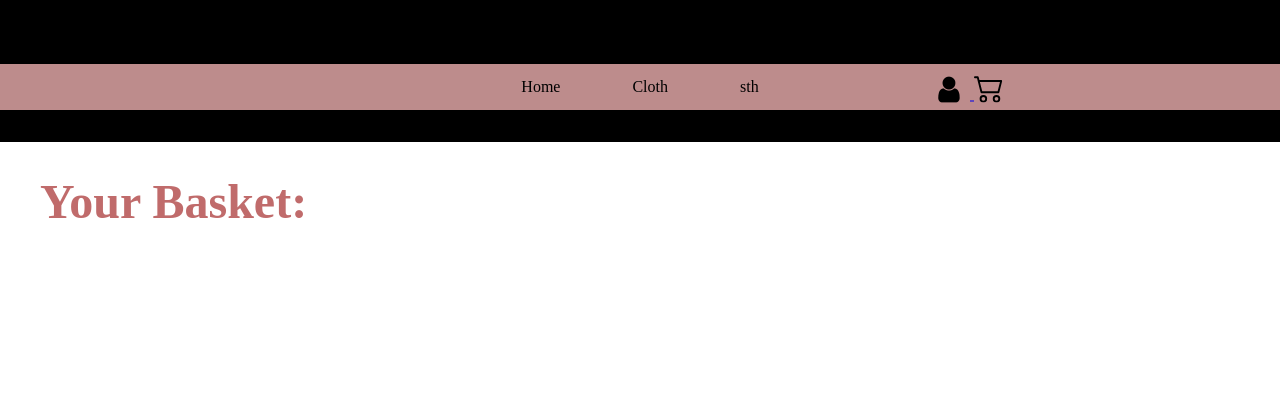
After one commit to Kokoszsz/Cloth-Shop-Website, a Flask app: page /basket in a window 1280 px wide. The commit adds this page. Shown: the top 420 px of the page. Run offline with Flask 3, Linux system fonts and the light colour scheme; some libraries are stand-ins or nearby versions.

Commit message:
Web basket update
- A new basket page has been added to the application.
- Users can now add products to their basket directly from the cloth page, and view them in the newly added basket page.
- An informative message has been added to inform the user when a product has been successfully added to their basket.

```diff
--- a/web/app.py
+++ b/web/app.py
@@ -1,6 +1,5 @@
-from flask import Flask, render_template, redirect, request, url_for, session
+from flask import Flask, render_template, redirect, request, session, url_for, jsonify
 from flask_mysqldb  import MySQL
-from flask import jsonify
 import mysql.connector
 
 
@@ -17,34 +16,38 @@ mydb = mysql.connector.connect(
 )
 
 mycursor = mydb.cursor()
-mycursor.execute('''SELECT * FROM cloths''')
-cloth_data = mycursor.fetchall()
+mycursor.execute('''SELECT * FROM products''')
+product_data = mycursor.fetchall()
 mycursor.execute('''SELECT * FROM users''')
 users_data = mycursor.fetchall()
 mycursor.close()
 
 users = []
 for user in users_data:
-    cloth_dict = {
+    user_dict = {
         'id': user[0],
         'name': user[1],
         'password': user[2],
         'email': user[3],
-        'basket': user[4].split(',')
+        'basket': []
     }
-    users.append(cloth_dict)
+    users.append(user_dict)
+
 
 products = []
-for cloth in cloth_data:
-    cloth_dict = {
-        'name': cloth[1],
-        'cost_to_show': cloth[2],
-        'cost': float(cloth[2]),
-        'cloth_cathegory': cloth[3],
-        'gender' : cloth[4],
-        'image': cloth[5]
+for product in product_data:
+    product_dict = {
+        'id': product[0],
+        'name': product[1],
+        'cost_to_show': product[2],
+        'cost': float(product[2]),
+        'cloth_cathegory': product[3],
+        'gender' : product[4],
+        'image': product[5]
     }
-    products.append(cloth_dict)
+    products.append(product_dict)
+
+basket_for_not_logged_in = []
 
 
 def filter_products(products, min_value, max_value, genders, kinds):
@@ -104,6 +107,19 @@ def get_filtered_products():
     return jsonify({'products': filtered_products})
 
 
+@app.route("/my-route", methods=["POST"])
+def my_route():
+
+    product_ID = int(request.json["product_ID"])
+
+    if 'user' not in session:
+        basket_for_not_logged_in.append(product_ID)
+        #print(basket_for_not_logged_in)
+    else:
+        session['user']['basket'].append(product_ID)
+        session.modified = True
+        #print(session['user']['basket'])
+    return "Success"
 
 @app.route('/account', methods = ['POST', 'GET'])
 def account():
@@ -118,6 +134,8 @@ def account():
             username = request.form['username']
             email = request.form['email']
             password = request.form['password']
+            basket = session['user']['basket']
+
 
 
 
@@ -137,7 +155,8 @@ def account():
                         'email': email,
                         'id': id,
                         'name': username,
-                        'password': password
+                        'password': password,
+                        'basket': basket
                     }
                 else:
                     error = 'Already sucha an e-mail'
@@ -157,12 +176,31 @@ def login():
 
         potential_error, user_info = check_login(username, password)
 
+        user_info['basket'] = basket_for_not_logged_in
+
         if potential_error == 'good':
             session['user'] = user_info
             return redirect(url_for('account'))
 
 
     return render_template('login.html', error = potential_error)
+
+
+
+
+@app.route('/basket')
+def basket():
+
+    if 'user' in session:
+        filtered_products = [product for product in products if product['id'] in session['user']['basket']]
+        #print(filtered_products)
+        return render_template('basket.html', products = filtered_products)
+    else:
+        filtered_products = [product for product in products if product['id'] in basket_for_not_logged_in]
+        #print(filtered_products)
+        return render_template('basket.html', products = filtered_products)
+
+
 
 @app.route('/logout')
 def logout():
@@ -171,6 +209,7 @@ def logout():
         return redirect(url_for('home'))
     else:
         pass
+
 
 ## if you are logged in and you try to go back to login page you will get redirected to home page
 @app.before_request
--- /dev/null
+++ b/web/static/basket.css
@@ -0,0 +1,81 @@
+.name {
+	background-color: black;
+	height: 4vh;
+	width: 100%;
+}
+
+.main-box {
+ 	width: 100%;
+	background-color: black;
+	height: 8vh;
+}
+
+.container {
+    width: 100%;
+    height: 100vh;
+    display: flex;
+    flex-direction: column;
+    align-items: left;
+    background-color: #ffffff;
+}
+
+
+
+.basket-heading {
+    font-size: 3rem;
+    color: #c06b6b;
+    margin-left: 40px;
+}
+
+.basket-items {
+    display: flex;
+    flex-direction: column;
+    align-items: center;
+    justify-content: center;
+    width: 40%;
+}
+
+.basket-item {
+    display: flex;
+    align-items: center;
+    justify-content: space-between;
+    width: 80%;
+    margin: 1rem;
+    padding: 1rem;
+    background-color: #bd8c8c;
+    border-radius: 1rem;
+}
+
+.basket-item-details {
+    display: flex;
+    flex-direction: column;
+    justify-content: space-between;
+    margin-right: 1rem;
+}
+
+.basket-item-details h3 {
+    font-size: 2rem;
+    margin: 0;
+}
+
+.basket-item-details p {
+    font-size: 1.5rem;
+    margin: 0;
+}
+
+.basket-item-details label {
+    font-size: 1.5rem;
+}
+
+.basket-item-details input {
+    font-size: 1.5rem;
+    width: 3rem;
+}
+
+.basket-item-image img {
+    height: 10rem;
+    border-radius: 0.5rem;
+}
+.bi-trash3-fill{
+    padding: 10px;
+}
--- /dev/null
+++ b/web/static/basket_increase_quantity.js
@@ -0,0 +1,3 @@
+function updateQuantity(productId) {
+    var quantity = document.getElementById("quantity-" + productId).value;
+}
--- a/web/static/login.css
+++ b/web/static/login.css
@@ -1,8 +1,6 @@
 
 
-body {
-    overflow-y: scroll;
-  }
+
 
 .container {
     display: flex;
--- /dev/null
+++ b/web/templates/basket.html
@@ -0,0 +1,46 @@
+<!DOCTYPE html>
+<html>
+    <meta name="viewport" content="width=device-width, initial-scale=1">
+    <head>
+        <title >Kokosz Cloth Shop Cloth</title>
+        <link rel="stylesheet" type="text/css" href="{{ url_for('static', filename='menu.css') }}"/>
+        <link rel="stylesheet" type="text/css" href="{{ url_for('static', filename='fontello.css') }}"/>
+        <link rel="stylesheet" type="text/css" href="{{ url_for('static', filename='basket.css') }}"/>
+
+    </head>
+
+    <body>
+        <div class="main-box"></div>
+        {% include 'menu.html' %}
+        <div class="name"></div>
+
+        <div class="container">
+            <h1 class="basket-heading">Your Basket:</h1>
+            <div class="basket-items">
+                {% for product in products %}
+                    <div class="basket-item">
+                        <div class="basket-item-details">
+                            <h3>{{ product.name }}</h3>
+                            <p>Price: {{ product.cost_to_show }} $</p>
+                            <label for="quantity-{{ product.id }}">Quantity:</label>
+                            <input type="number" id="quantity-{{ product.id }}" name="quantity-{{ product.id }}" min="1" value="1" onchange="updateQuantity('{{ product.id }}')">
+                            <svg xmlns="http://www.w3.org/2000/svg" width="24" height="24" fill="black" class="bi bi-trash3-fill" viewBox="0 0 16 16">
+                                <path d="M11 1.5v1h3.5a.5.5 0 0 1 0 1h-.538l-.853 10.66A2 2 0 0 1 11.115 16h-6.23a2 2 0 0 1-1.994-1.84L2.038 3.5H1.5a.5.5 0 0 1 0-1H5v-1A1.5 1.5 0 0 1 6.5 0h3A1.5 1.5 0 0 1 11 1.5Zm-5 0v1h4v-1a.5.5 0 0 0-.5-.5h-3a.5.5 0 0 0-.5.5ZM4.5 5.029l.5 8.5a.5.5 0 1 0 .998-.06l-.5-8.5a.5.5 0 1 0-.998.06Zm6.53-.528a.5.5 0 0 0-.528.47l-.5 8.5a.5.5 0 0 0 .998.058l.5-8.5a.5.5 0 0 0-.47-.528ZM8 4.5a.5.5 0 0 0-.5.5v8.5a.5.5 0 0 0 1 0V5a.5.5 0 0 0-.5-.5Z"/>
+                            </svg>
+                        </div>
+
+                        <div class="basket-item-image">
+                            <img src="{{ url_for('static', filename='images/' + product.image) }}" alt="{{ product.name }}">
+                        </div>
+                    </div>
+                {% endfor %}
+            </div>
+        </div>
+
+
+
+    </body>
+
+    <script type="text/javascript" src="{{ url_for('static', filename='basket_increase_quantity.js') }}"></script>
+
+</html>
--- a/web/templates/product_template.html
+++ b/web/templates/product_template.html
@@ -7,7 +7,7 @@
           <h2>{{ product.name }}</h2>
           <p class="price">{{ product.cost_to_show }} $</p>
       </div>
-      <a href="#" class="add-to-basket" data-product-name="{{ product.name }}">
+      <a href="#" class="add-to-basket" data-product_id="{{ product.id }}" onclick="addToBasket()">
           <svg xmlns="http://www.w3.org/2000/svg" width="22" height="22" fill="currentColor" class="bi bi-cart-plus" viewBox="0 0 16 16">
               <path d="M9 5.5a.5.5 0 0 0-1 0V7H6.5a.5.5 0 0 0 0 1H8v1.5a.5.5 0 0 0 1 0V8h1.5a.5.5 0 0 0 0-1H9V5.5z"/>
               <path d="M.5 1a.5.5 0 0 0 0 1h1.11l.401 1.607 1.498 7.985A.5.5 0 0 0 4 12h1a2 2 0 1 0 0 4 2 2 0 0 0 0-4h7a2 2 0 1 0 0 4 2 2 0 0 0 0-4h1a.5.5 0 0 0 .491-.408l1.5-8A.5.5 0 0 0 14.5 3H2.89l-.405-1.621A.5.5 0 0 0 2 1H.5zm3.915 10L3.102 4h10.796l-1.313 7h-8.17zM6 14a1 1 0 1 1-2 0 1 1 0 0 1 2 0zm7 0a1 1 0 1 1-2 0 1 1 0 0 1 2 0z"/>
@@ -15,4 +15,3 @@
       </a>
   </div>
 </div>
-<script type="text/javascript" src="{{ url_for('static', filename='add_to_basket.js') }}"></script>
```
Also changed, not shown: web/static/add_to_basket.js (added, +26 -0 lines), web/static/cloth.css (+36 -0 lines), web/static/refresh_product.js (+33 -2 lines), web/templates/cloth.html (+7 -1 lines).
